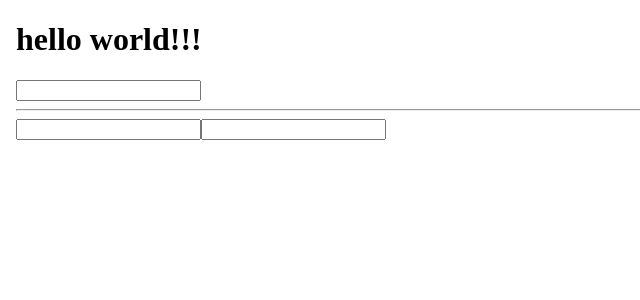
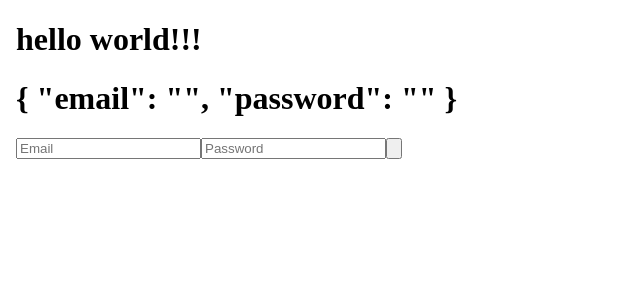
Before and after one commit to arthurhenrique02/sharpCoders, an Angular app in the folder angular/projetoAula01/: page / in a window 1280 px wide. Shown: the top 300 px of the page, without its empty margins (0-640 px from the left). Built offline with nearby package versions, Linux system fonts and the light colour scheme.

Commit message:
seen about reactive form

```diff
--- a/angular/projetoAula01/src/app/app.component.html
+++ b/angular/projetoAula01/src/app/app.component.html
@@ -9,7 +9,8 @@
 
   <!-- <app-first-component></app-first-component>
   <app-second-component></app-second-component>
-  <app-third-component></app-third-component> -->
-  <app-fourth-component></app-fourth-component>
+  <app-third-component></app-third-component>
+  <app-fourth-component></app-fourth-component>-->
+  <app-fifth-component></app-fifth-component>
 </body>
 </html>
--- a/angular/projetoAula01/src/app/fifth-component/fifth-component.component.html
+++ b/angular/projetoAula01/src/app/fifth-component/fifth-component.component.html
@@ -1 +1,12 @@
-<p>fifth-component works!</p>
+<h1>{{forms.value| json}}</h1>
+
+<!-- When you work with Reactive form, is needed to define
+the form`s formGroup -->
+<!-- And to call the Reactive form vars you need to use
+the method called FormControlName -->
+<form [formGroup]="forms" (submit)="submit_form()">
+    <input type="email" formControlName="email" placeholder="Email">
+    <input type="password" formControlName="password"  placeholder="Password">
+
+    <input type="submit" value="">
+</form>
--- a/angular/projetoAula01/src/app/fifth-component/fifth-component.component.ts
+++ b/angular/projetoAula01/src/app/fifth-component/fifth-component.component.ts
@@ -1,12 +1,22 @@
+import { CommonModule } from '@angular/common';
 import { Component } from '@angular/core';
+import { FormControl, FormGroup, ReactiveFormsModule } from '@angular/forms';
 
 @Component({
   selector: 'app-fifth-component',
   standalone: true,
-  imports: [],
+  imports: [CommonModule, ReactiveFormsModule],
   templateUrl: './fifth-component.component.html',
   styleUrl: './fifth-component.component.css'
 })
 export class FifthComponentComponent {
+  // create new form
+  forms = new FormGroup({
+    email: new FormControl(''),
+    password: new FormControl('')
+  });
 
+  submit_form():void {
+
+  }
 }
```
